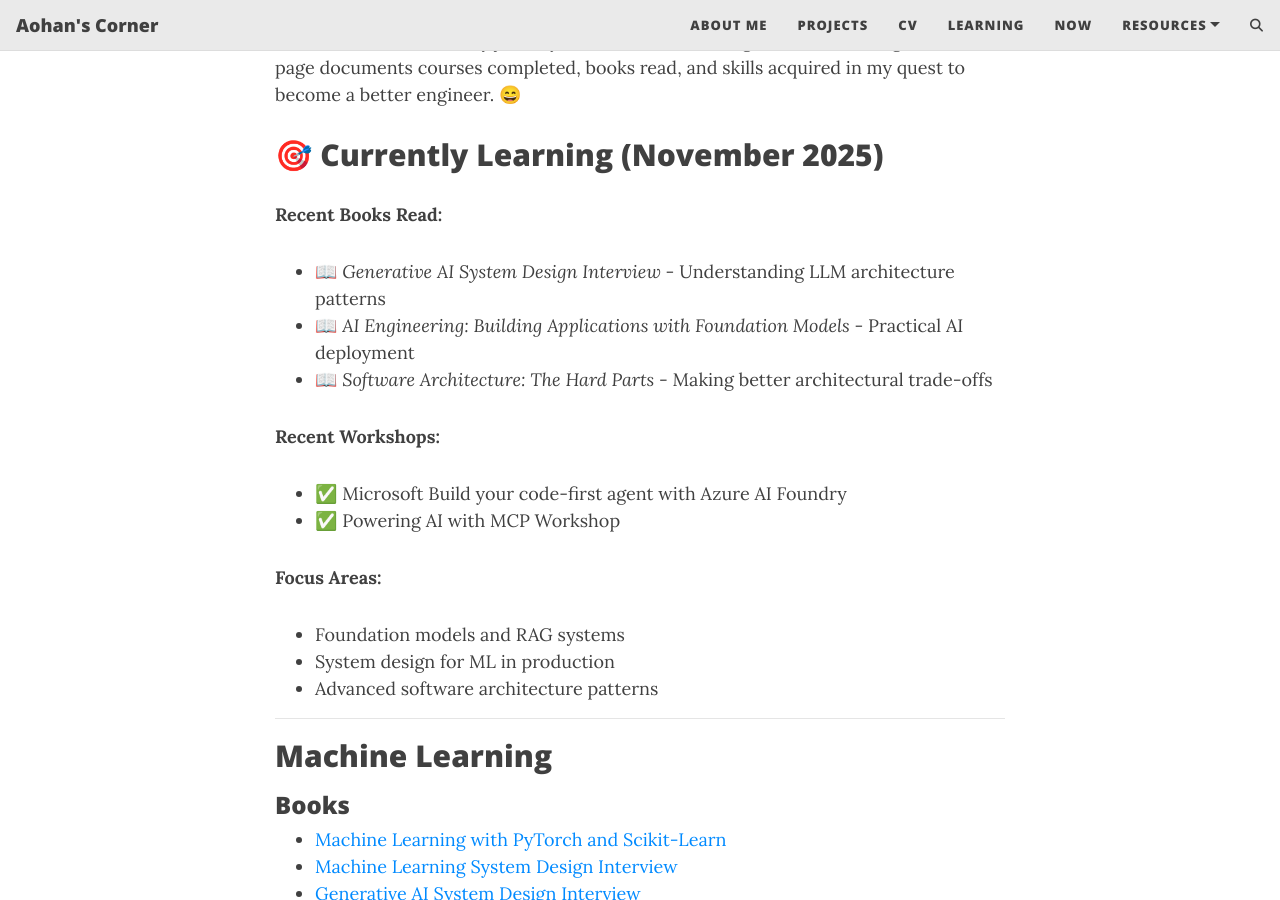
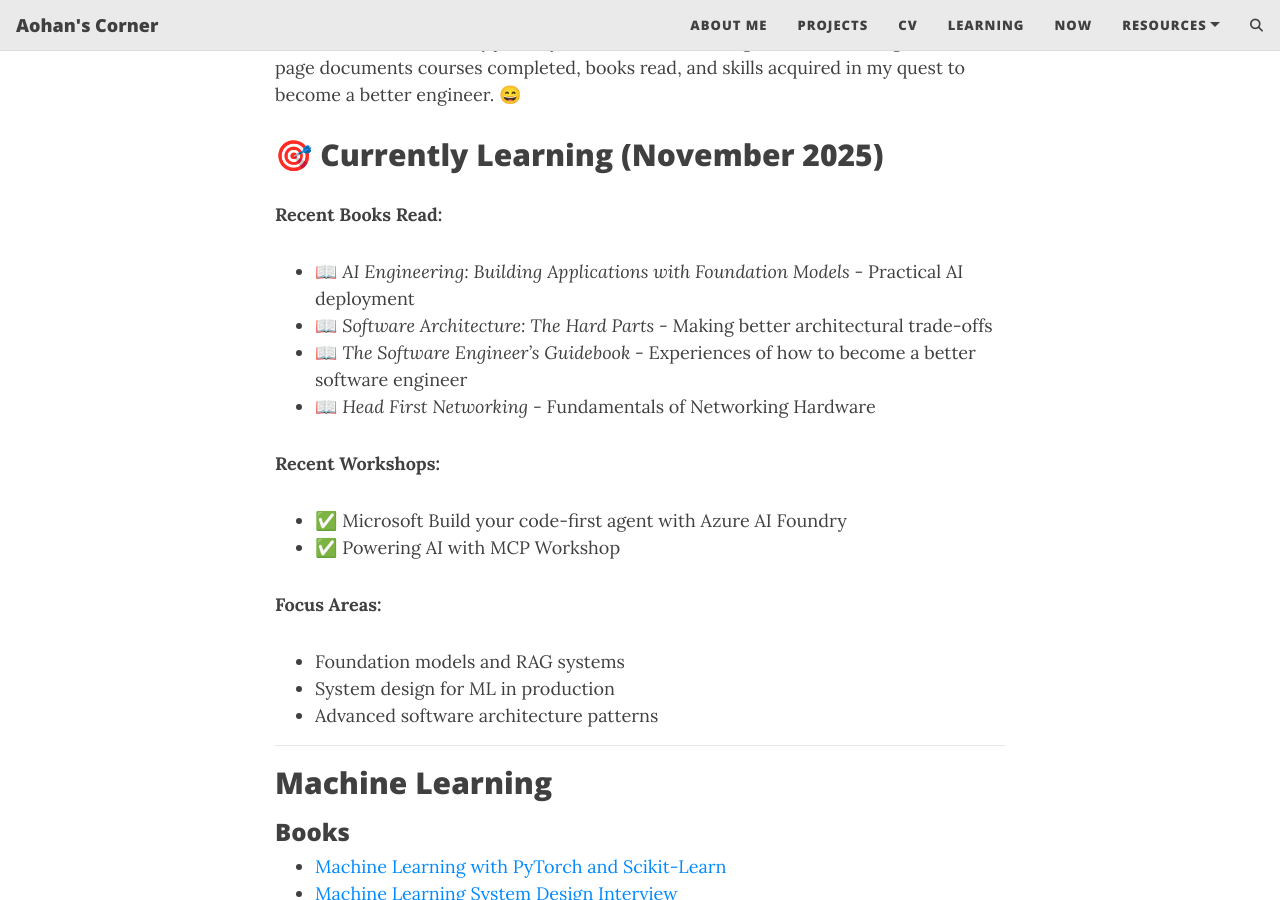
Before and after one commit to heaohan/heaohan.github.io, a Jekyll site: the page built from learning.md, in a window 1280 px wide and 900 px high, scrolled down 395 px. Built offline with Jekyll 4.4.1, drawn with Linux system fonts in a browser that asks for light colours; comment, search, counter and statistics services are not loaded; some of the changed text lies outside the part shown.

Commit message:
fix: correct grammatical errors and update book list in learning.md

```diff
--- a/learning.md
+++ b/learning.md
@@ -9,9 +9,10 @@ Here is an overview of my journey in continuous learning as a software engineer.
 ## 🎯 Currently Learning (November 2025)
 
 **Recent Books Read:**
-- 📖 *Generative AI System Design Interview* - Understanding LLM architecture patterns
 - 📖 *AI Engineering: Building Applications with Foundation Models* - Practical AI deployment
 - 📖 *Software Architecture: The Hard Parts* - Making better architectural trade-offs
+- 📖 *The Software Engineer's Guidebook* - Experiences of how to become a better software engineer
+- 📖 *Head First Networking* - Fundamentals of Networking Hardware
 
 **Recent Workshops:**
 - ✅ Microsoft Build your code-first agent with Azure AI Foundry
@@ -42,6 +43,7 @@ Here is an overview of my journey in continuous learning as a software engineer.
 - [Advance Your Skills in Deep Learning and Neural Networks](https://heaohan.github.io/files/certificate/Machine%20Learning/Learning%20Path/CertificateOfCompletion_Advance%20Your%20Skills%20in%20Deep%20Learning%20and%20Neural%20Networks.pdf)
 
 ### Workshop
+
 - [Build your code-first agent with Azure AI Foundry](https://microsoft.github.io/build-your-first-agent-with-azure-ai-agent-service-workshop/)
 - [Powering AI with MCP Workshop](https://www.eventbrite.sg/e/powering-ai-with-mcp-workshop-tickets-1898434411429)
 
@@ -108,6 +110,7 @@ Here is an overview of my journey in continuous learning as a software engineer.
 - [Head First Software Architecture](https://www.goodreads.com/book/show/171671941-head-first-software-architecture)
 - [Fundamentals of Software Architecture: An Engineering Approach](https://www.goodreads.com/en/book/show/44144493-fundamentals-of-software-architecture)
 - [Software Architecture: The Hard Parts](https://www.goodreads.com/book/show/58153482-software-architecture)
+- [Head First Networking](https://www.goodreads.com/book/show/6368737-head-first-networking)
 
 ### Course
 - [Clean Code](https://seagate.udemy.com/certificate/UC-89dfae99-c616-43b6-a42f-15d454bafd10/)
```
Also changed, not shown: _posts/2025-11-30-book-review-head-first-design-patterns.md (+1 -3 lines), _posts/2025-11-30-five-lessons-cicd-seagate.md (+2 -18 lines).
